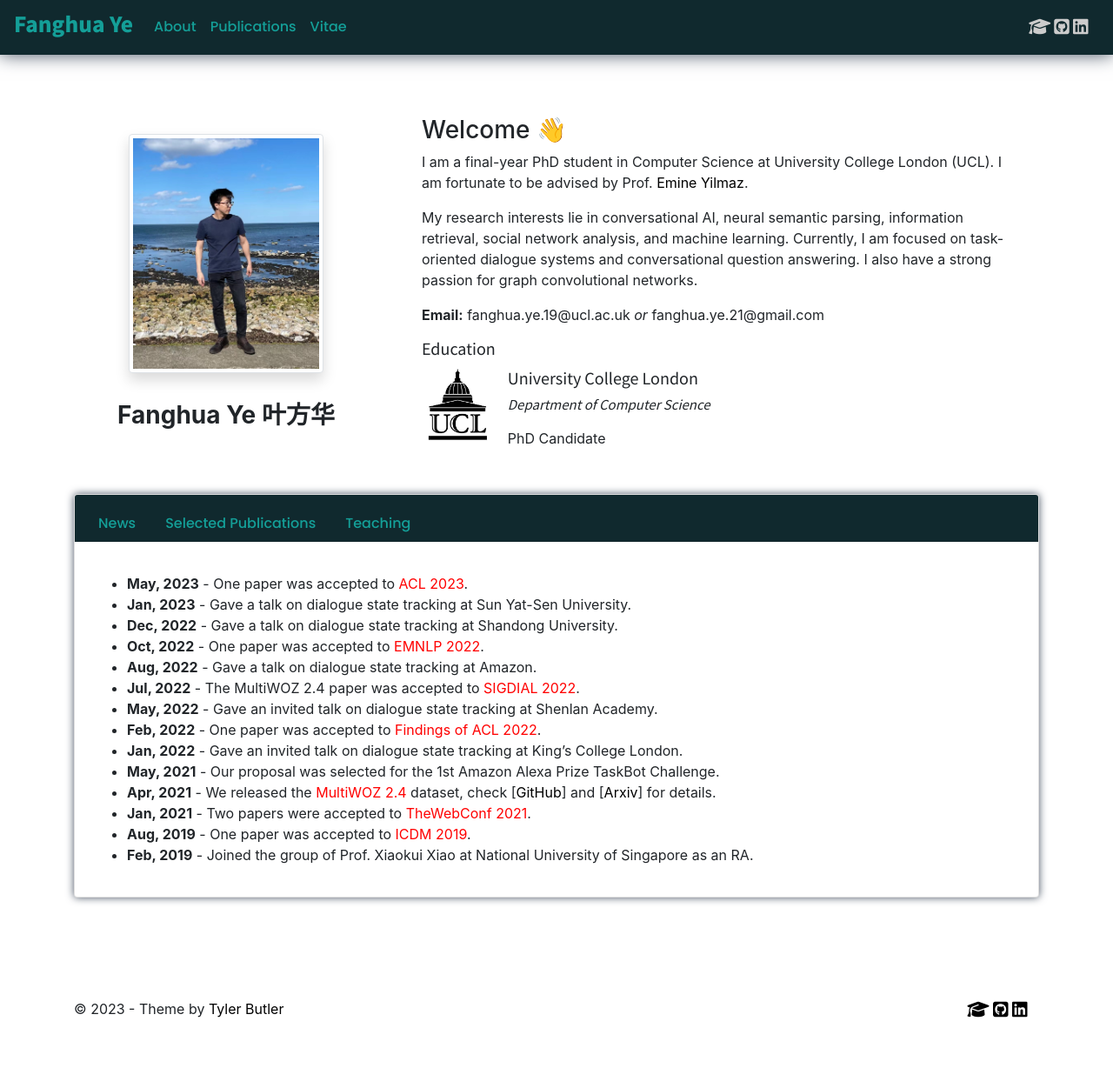
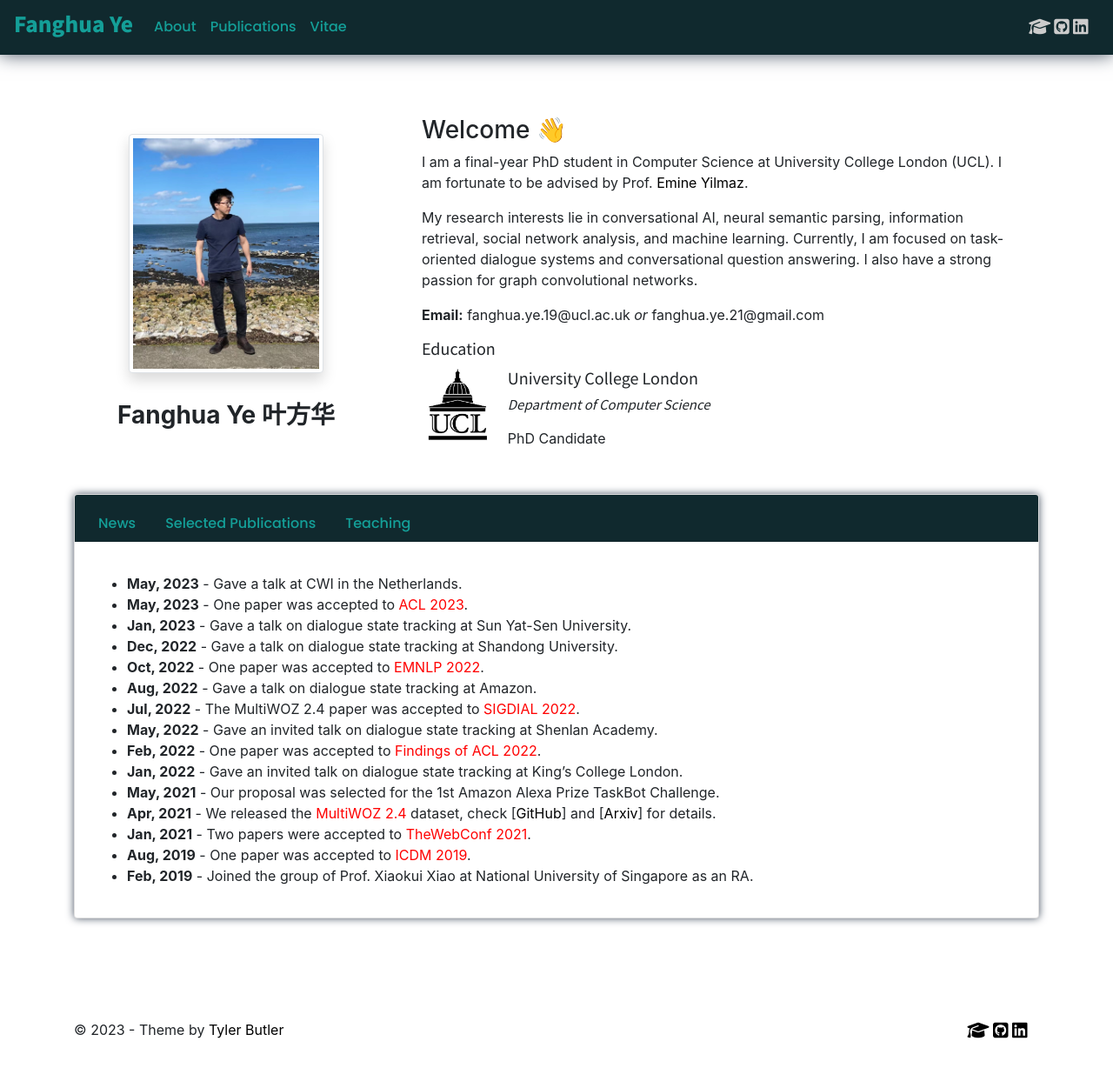
Before and after one commit to smartyfh/marvelous-mars-26de4, a Jekyll site: the page built from index.md, in a window 1280 px wide. Shown: the whole page at 87% size. Built offline with Jekyll 4.4.1, drawn with Linux system fonts in a browser that asks for light colours; nearby versions of some CDN libraries; comment, search, counter and statistics services are not loaded; our own code applies the rules of GitHub Pages for plain Markdown files; before the commit the page ends 1204 px from its top, so only the background shows below that.

Commit message:
Update news.md

```diff
--- a/_includes/news.md
+++ b/_includes/news.md
@@ -1,3 +1,4 @@
++ **May, 2023** - Gave a talk at CWI in the Netherlands.
 + **May, 2023** - One paper was accepted to <font color=red>ACL 2023</font>.
 + **Jan, 2023** - Gave a talk on dialogue state tracking at Sun Yat-Sen University.
 + **Dec, 2022** - Gave a talk on dialogue state tracking at Shandong University.
```
